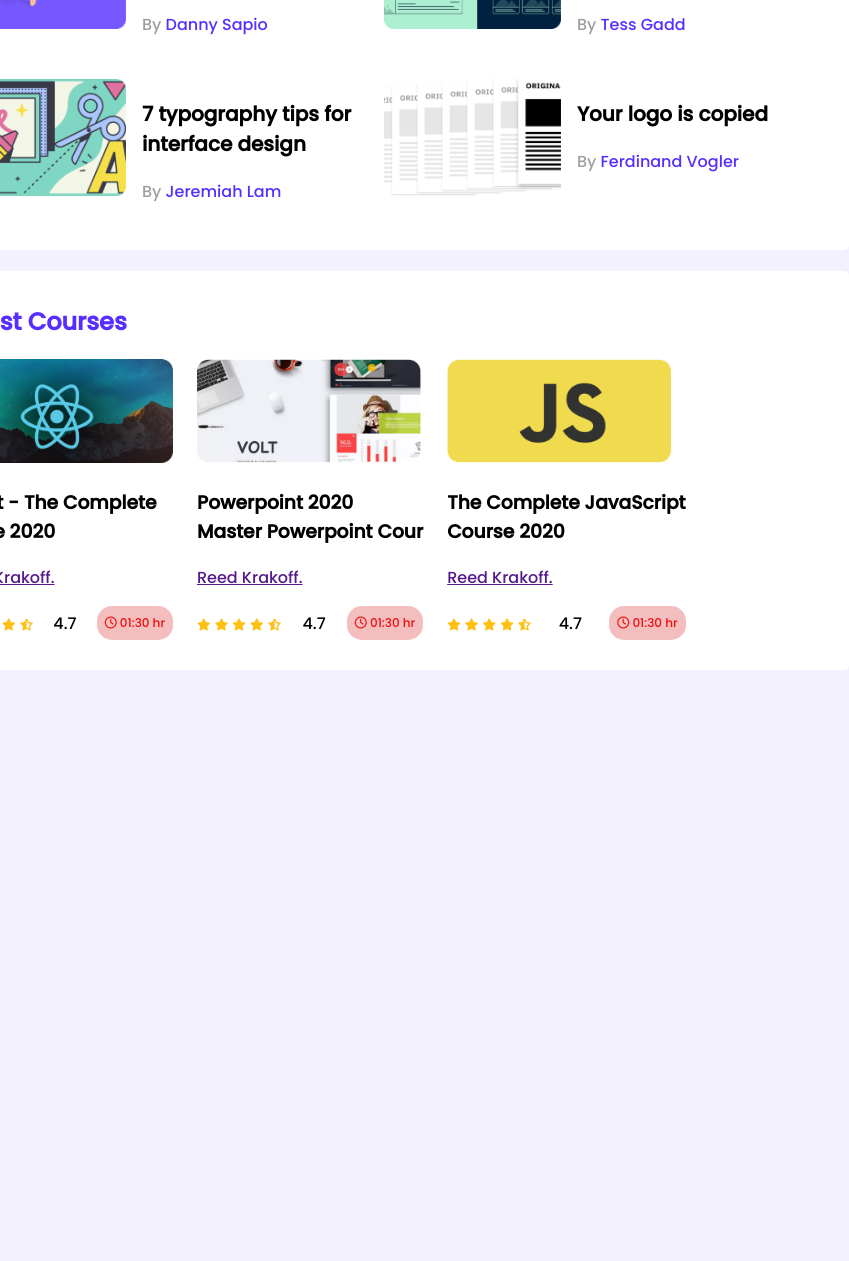
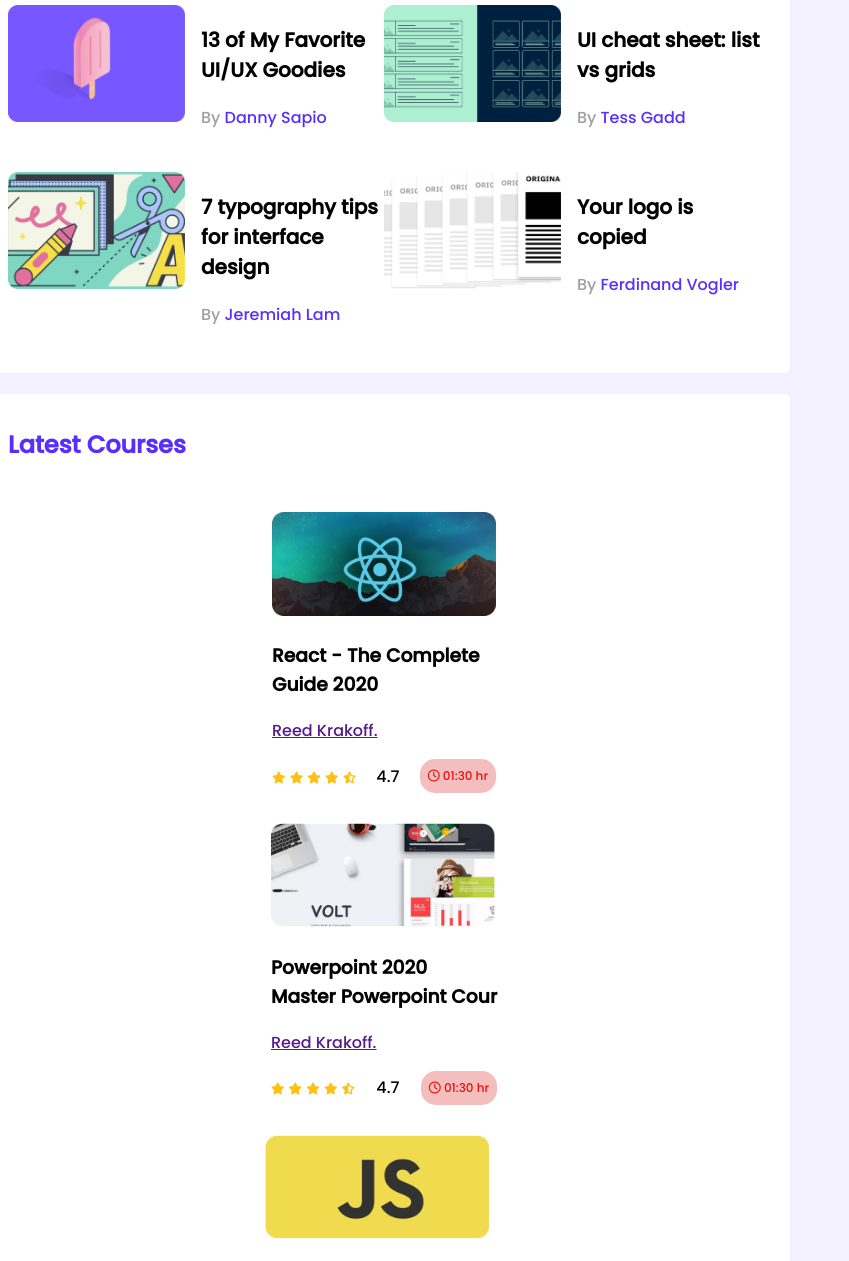
Before and after one commit to osmanshaon/leader-board-css3, a plain HTML site: page index.html in a window 768 px wide. Shown: the part 475-1736 px from the top of the page, 849 px wide, since content can reach past the window. Before the commit the page ends 1153 px from the top, so only its background shows below. Drawn offline with Linux system fonts and the light colour scheme.

Commit message:
media update

```diff
--- a/style.css
+++ b/style.css
@@ -142,3 +142,41 @@ hr{
     padding: 8px;
     font-size: 12px;
 }
+
+/* Media Queries  */
+
+/* For Modbile Devices  */
+@media only screen and (max-width:688px){
+    .container{
+        width: 100%;
+    }
+
+    .players, .blogs{
+        grid-template-columns: repeat(1, 1fr);
+    }
+
+    .player, .blog, .courses{
+        flex-direction: column;
+    }
+}
+
+/* Tab/Tablet Devices  */
+ @media only screen and (min-width:688px) and (max-width:992px) {
+    .container{
+        width: 100%;
+    }
+
+    .players, .courses{
+        grid-template-columns: repeat(2, 1fr);
+    }
+
+    .courses{
+        flex-direction: column;
+        align-items: center;
+
+    }
+
+    .course{
+        margin-top: 30px;
+    }
+ }
```
